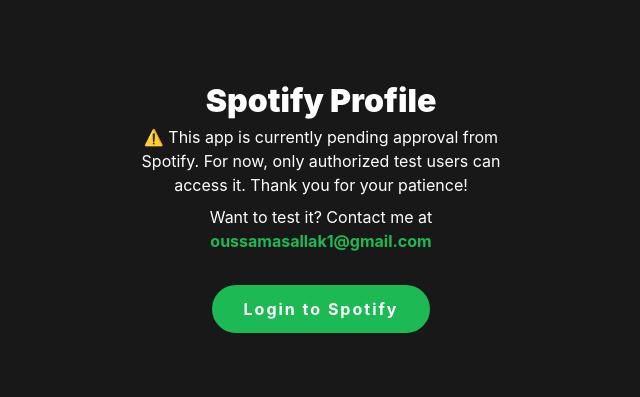
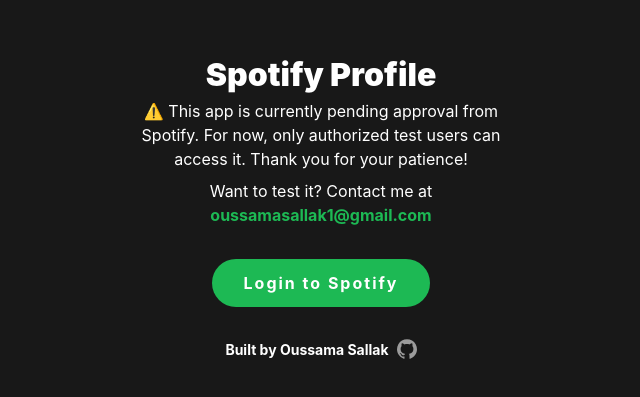
Before and after one commit to osallak/spotify-wrapped, a Next.js app: page / in a window 1280 px wide. Shown: the part 179-576 px from the top of the page, without its empty margins (319-959 px from the left). Built offline with nearby package versions, Linux system fonts and the light colour scheme; a web font is replaced by a local one.

Commit message:
Chore(UI): add personal watermark with GitHub link

```diff
--- a/src/app/page.tsx
+++ b/src/app/page.tsx
@@ -5,6 +5,7 @@
 import User from "@/components/User";
 import { useRouter } from "next/navigation";
 import { Container } from "@/components/Container";
+import IconGithub from "@/icons/github";
 
 export default function Home() {
   const [accessToken, setAccessToken] = useState<string | null>(null);
@@ -90,6 +91,19 @@
           >
             Login to Spotify
           </button>
+          <div className="mt-8 text-spotify-gray text-sm flex items-center gap-2">
+            <span className="font-bold">Built by Oussama Sallak</span>
+            <a
+              href="https://github.com/osallak"
+              target="_blank"
+              rel="noopener noreferrer"
+              className="text-spotify-gray hover:text-spotify-green transition-colors"
+            >
+              <div className="w-5 h-5 text-[#9B9B9B] hover:text-spotify-green">
+                <IconGithub />
+              </div>
+            </a>
+          </div>
         </div>
       )}
     </Container>
```
